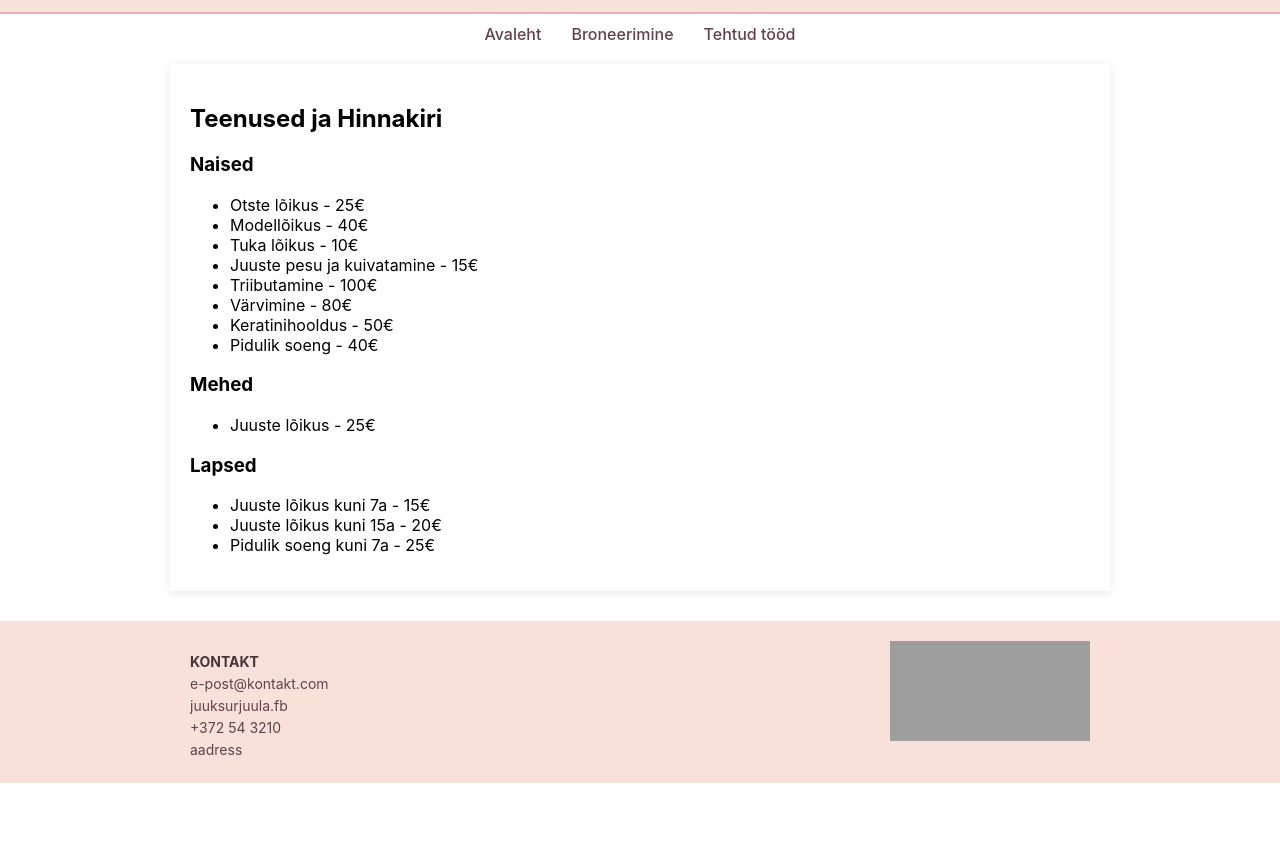
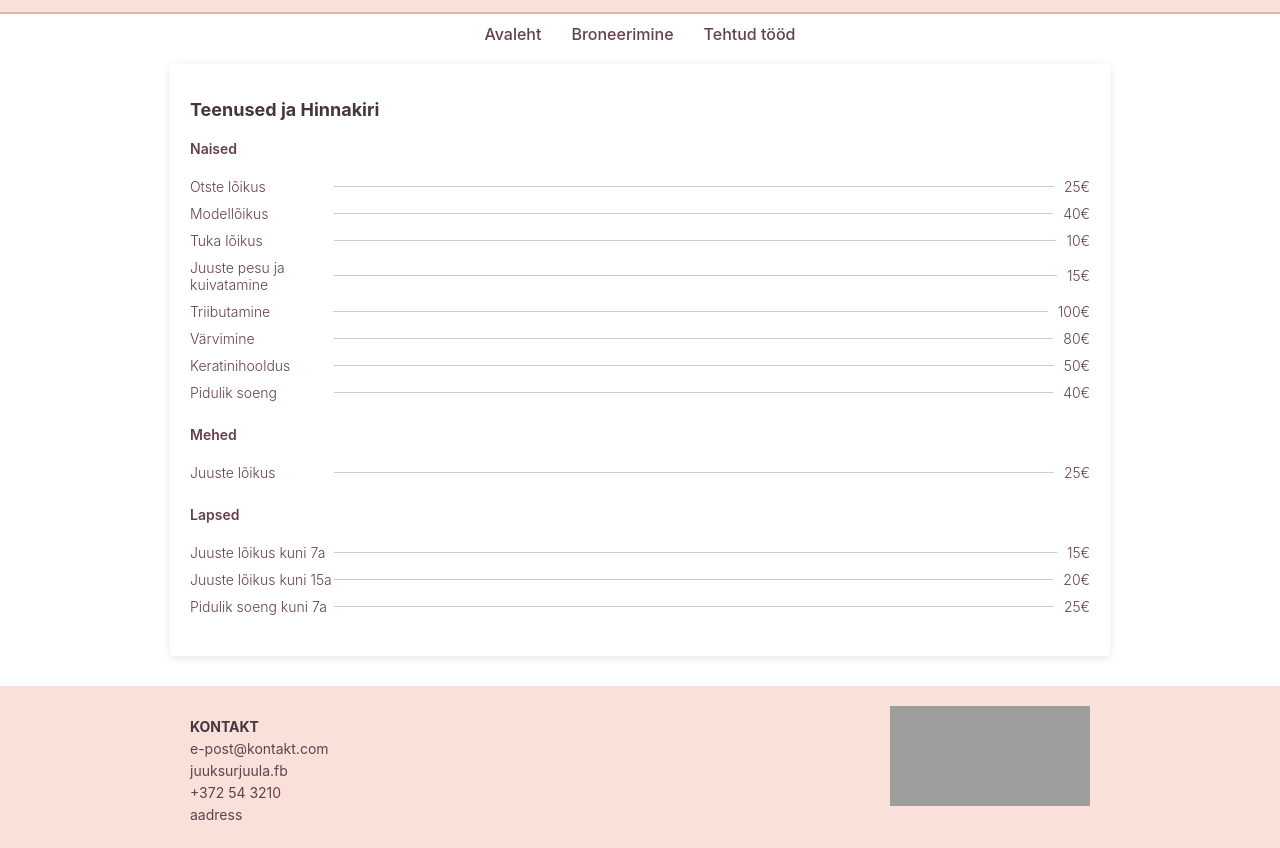
Before and after one commit to e1004/koduleht-juuksur, a plain HTML site: page teenused.html in a window 1280 px wide. Shown: the part 47-895 px from the top of the page. Before the commit the page ends 830 px from the top, so only its background shows below. Drawn offline with Linux system fonts and the light colour scheme; grey boxes are pictures that could not be loaded.

Commit message:
Teenused lehe valmimine

```diff
--- a/styles.css
+++ b/styles.css
@@ -270,3 +270,49 @@ footer {
 .dot.active {
     background-color: #45363E;
 }
+
+#info {
+    padding: 20px;
+}
+
+#info h2 {
+    color: #45363E;
+    font-size: 18px;
+    font-weight: 700;
+}
+
+#info h3 {
+    color: #62414B;
+    font-size: 14px;
+    font-weight: 600;
+    margin-top: 20px;
+}
+
+#info ul {
+    list-style: none;
+    padding: 0;
+}
+
+#info li {
+    font-size: 14px;
+    color: #62414B;
+    font-weight: 300;
+    display: flex;
+    align-items: center;
+    padding: 5px 0;
+}
+
+.service-name {
+    flex: 0.2;
+}
+
+.line {
+    flex: 1;
+    height: 1px;
+    background-color: rgba(0, 0, 0, 0.2);
+}
+
+.price {
+    margin-left: 10px;
+    white-space: nowrap;
+}
--- a/teenused.html
+++ b/teenused.html
@@ -26,27 +26,76 @@
       <div class="teenused">
           <h3>Naised</h3>
           <ul>
-          <li>Otste lõikus - 25€</li>
-          <li>Modellõikus - 40€</li>
-          <li>Tuka lõikus - 10€</li>
-          <li>Juuste pesu ja kuivatamine - 15€</li>
-          <li>Triibutamine - 100€</li>
-          <li>Värvimine - 80€</li>
-          <li>Keratinihooldus - 50€</li>
-          <li>Pidulik soeng - 40€</li>
+              <li>
+                  <span class="service-name">Otste lõikus</span>
+                  <span class="line"></span>
+                  <span class="price">25€</span>
+              </li>
+              <li>
+                  <span class="service-name">Modellõikus</span>
+                  <span class="line"></span>
+                  <span class="price">40€</span>
+              </li>
+              <li>
+                  <span class="service-name">Tuka lõikus</span>
+                  <span class="line"></span>
+                  <span class="price">10€</span>
+              </li>
+              <li>
+                  <span class="service-name">Juuste pesu ja kuivatamine</span>
+                  <span class="line"></span>
+                  <span class="price">15€</span>
+              </li>
+              <li>
+                  <span class="service-name">Triibutamine</span>
+                  <span class="line"></span>
+                  <span class="price">100€</span>
+              </li>
+              <li>
+                  <span class="service-name">Värvimine</span>
+                  <span class="line"></span>
+                  <span class="price">80€</span>
+              </li>
+              <li>
+                  <span class="service-name">Keratinihooldus</span>
+                  <span class="line"></span>
+                  <span class="price">50€</span>
+              </li>
+              <li>
+                  <span class="service-name">Pidulik soeng</span>
+                  <span class="line"></span>
+                  <span class="price">40€</span>
+              </li>
           </ul>
           <h3>Mehed</h3>
           <ul>
-          <li>Juuste lõikus - 25€</li>
+              <li>
+                  <span class="service-name">Juuste lõikus</span>
+                  <span class="line"></span>
+                  <span class="price">25€</span>
+              </li>
           </ul>
           <h3>Lapsed</h3>
           <ul>
-          <li>Juuste lõikus kuni 7a - 15€</li>
-          <li>Juuste lõikus kuni 15a - 20€</li>
-          <li>Pidulik soeng kuni 7a - 25€</li>
+              <li>
+                  <span class="service-name">Juuste lõikus kuni 7a</span>
+                  <span class="line"></span>
+                  <span class="price">15€</span>
+              </li>
+              <li>
+                  <span class="service-name">Juuste lõikus kuni 15a</span>
+                  <span class="line"></span>
+                  <span class="price">20€</span>
+              </li>
+              <li>
+                  <span class="service-name">Pidulik soeng kuni 7a</span>
+                  <span class="line"></span>
+                  <span class="price">25€</span>
+              </li>
           </ul>
       </div>
     </section>
+
 
     <footer>
       <div class="footer-container">
```
Lines whose indentation alone changed are shown as unchanged.
